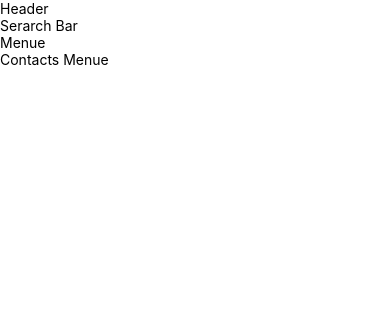
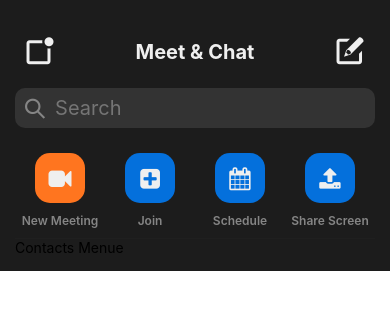
Before and after one commit to Real-Musafir/reactNative-Zoom-Clone, a React Native app: screen / in a window 390 px wide. Shown: the top 310 px of the page. Built offline with nearby package versions, Linux system fonts and the light colour scheme.

Commit message:
complete menu button in home page

```diff
--- a/App.js
+++ b/App.js
@@ -6,14 +6,5 @@
 import Home from "./screens/Home";
 
 export default function App() {
-  return (
-    <View>
-      <SafeAreaView>
-        <Home />
-        <SearchBar />
-        <MenuButtons />
-        <ContactsMenu />
-      </SafeAreaView>
-    </View>
-  );
+  return <Home />;
 }
--- a/components/Header.js
+++ b/components/Header.js
@@ -1,12 +1,29 @@
 import React from "react";
-import { Text, View } from "react-native";
-
+import { Text, View, StyleSheet } from "react-native";
+import Entypo from "react-native-vector-icons/Entypo";
 function Header() {
   return (
-    <View>
-      <Text>Header</Text>
+    <View style={styles.container}>
+      <Entypo name="notification" size={30} color="#efefef" />
+      <Text style={styles.heading}>Meet & Chat</Text>
+      <Entypo name="new-message" size={30} color="#efefef" />
     </View>
   );
 }
 
 export default Header;
+
+const styles = StyleSheet.create({
+  container: {
+    flexDirection: "row",
+    justifyContent: "space-between",
+    alignItems: "center",
+    paddingVertical: 20,
+    paddingHorizontal: 10,
+  },
+  heading: {
+    color: "#efefef",
+    fontSize: 20,
+    fontWeight: "700",
+  },
+});
--- a/components/MenuButtons.js
+++ b/components/MenuButtons.js
@@ -1,12 +1,78 @@
 import React from "react";
-import { View, Text, SafeAreaView } from "react-native";
+import { View, Text, StyleSheet, TouchableOpacity } from "react-native";
+import FontAwesome from "react-native-vector-icons/FontAwesome";
+
+const items = [
+  {
+    id: 1,
+    name: "video-camera",
+    title: "New Meeting",
+    customColor: "#FF751F",
+  },
+  {
+    id: 2,
+    name: "plus-square",
+    title: "Join",
+  },
+  {
+    id: 3,
+    name: "calendar",
+    title: "Schedule",
+  },
+  {
+    id: 4,
+    name: "upload",
+    title: "Share Screen",
+  },
+];
 
 function MenuButtons() {
   return (
-    <View>
-      <Text>Menue</Text>
+    <View style={styles.container}>
+      {items.map((item, index) => (
+        <View key={index} style={styles.buttonContainer}>
+          <TouchableOpacity
+            style={{
+              ...styles.button,
+              backgroundColor: item.customColor ? item.customColor : "#0470DC",
+            }}
+          >
+            <FontAwesome name={item.name} size={23} color={"#efefef"} />
+          </TouchableOpacity>
+          <Text style={styles.menuText}>{item.title}</Text>
+        </View>
+      ))}
     </View>
   );
 }
 
 export default MenuButtons;
+
+const styles = StyleSheet.create({
+  container: {
+    marginTop: 25,
+    paddingBottom: 10,
+    borderBottomColor: "#1F1F1F",
+    borderBottomWidth: 1,
+    flexDirection: "row",
+    justifyContent: "space-between",
+  },
+  buttonContainer: {
+    alignItems: "center",
+    flex: 1,
+  },
+  button: {
+    width: 50,
+    height: 50,
+    borderRadius: 15,
+    justifyContent: "center",
+    alignItems: "center",
+  },
+
+  menuText: {
+    color: "#858585",
+    fontSize: 12,
+    paddingTop: 10,
+    fontWeight: "600",
+  },
+});
--- a/components/SearchBar.js
+++ b/components/SearchBar.js
@@ -1,12 +1,30 @@
 import React from "react";
-import { Text, View } from "react-native";
+import { Text, View, StyleSheet } from "react-native";
+import Fontisto from "react-native-vector-icons/Fontisto";
 
 function SearchBar() {
   return (
-    <View>
-      <Text>Serarch Bar</Text>
+    <View style={styles.container}>
+      <Fontisto name="search" size={20} color={"#858585"} />
+      <Text style={styles.textSearchBar}>Search</Text>
     </View>
   );
 }
 
 export default SearchBar;
+
+const styles = StyleSheet.create({
+  container: {
+    backgroundColor: "#333333",
+    flexDirection: "row",
+    paddingHorizontal: 10,
+    height: 40,
+    alignItems: "center",
+    borderRadius: 10,
+  },
+  textSearchBar: {
+    color: "#757575",
+    paddingLeft: 10,
+    fontSize: 20,
+  },
+});
--- a/package.json
+++ b/package.json
@@ -15,6 +15,7 @@
     "react": "17.0.1",
     "react-dom": "17.0.1",
     "react-native": "0.64.3",
+    "react-native-vector-icons": "^9.0.0",
     "react-native-web": "0.17.1"
   },
   "devDependencies": {
--- a/screens/Home.js
+++ b/screens/Home.js
@@ -1,16 +1,28 @@
 import React from "react";
-import { View, Text, SafeAreaView } from "react-native";
+import { View, Text, SafeAreaView, StyleSheet } from "react-native";
+import ContactsMenu from "../components/ContactsMenu";
 import Header from "../components/Header";
+import MenuButtons from "../components/MenuButtons";
 import SearchBar from "../components/SearchBar";
 
 function Home() {
   return (
-    <View>
-      <Header />
-      {/* Menu Buttons */}
-      {/* Contacts Menue */}
+    <View style={styles.container}>
+      <SafeAreaView style={{ height: "100%" }}>
+        <Header />
+        <SearchBar />
+        <MenuButtons />
+        <ContactsMenu />
+      </SafeAreaView>
     </View>
   );
 }
 
 export default Home;
+
+const styles = StyleSheet.create({
+  container: {
+    backgroundColor: "#1c1c1c",
+    padding: 15,
+  },
+});
```
Also changed, not shown: 1 other file (tests, documents, lock files or other folders).
